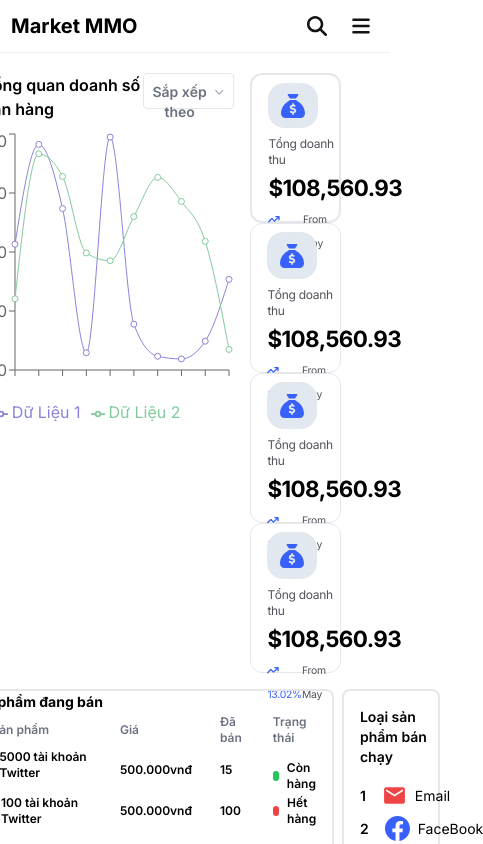
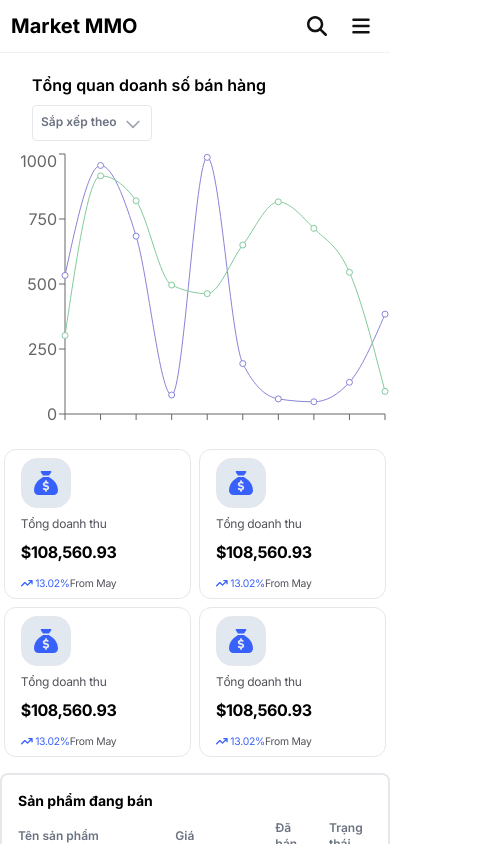
Before and after one commit to Leminhhieu06102311/marketmmo, a Next.js app: page /sellerboard in a window 390 px wide. Shown: the top 844 px of the page, 483 px wide, since content can reach past the window. Built offline with nearby package versions, Linux system fonts and the light colour scheme.

Commit message:
#21 - update responsive

```diff
--- a/app/sellerboard/page.tsx
+++ b/app/sellerboard/page.tsx
@@ -67,23 +67,23 @@ export default function DashboardSeller() {
   return (
     <div>
       <div className="lg:w-[calc(100%-220px)] lg:ml-[220px] lg:min-w-[1037px] flex  items-center flex-col h-full relative z-0 border-solid antialiased bg-[#00000] text-base overflow-overlay">
-        <main className="flex flex-1 relative lg:w-[81%] mt-5 md:w-full">
+        <main className="flex flex-1 relative lg:w-[81%] w-full mt-5 ">
           <div className="w-full">
             <div>
-              <div className="pb-4 min-h-full relative gap-x-4 flex">
-                <div className="w-3/5 bg-white ">
-                  <div className="flex justify-between mb-2">
+              <div className="pb-4 min-h-full relative gap-x-4 flex flex-wrap md:flex-nowrap">
+                <div className="md:w-3/5 w-full bg-white ">
+                  <div className="flex md:justify-between mb-2 flex-col md:flex-row">
                     <div
                       className="font-semibold ml-8"
                       onClick={regenerateData}
                     >
                       Tổng quan doanh số bán hàng{" "}
                     </div>
-                    <div className="">
+                    <div className="ml-8 md:ml-0 mt-2 md:mt-0 ">
                       <div>
                         <button
                           onClick={toggleMenu}
-                          className="inline-flex text-sm justify-center h-9 gap-x-1.5 rounded bg-white p-2 pb-3 pr-3 text-sm font-semibold text-gray-500  border hover:bg-gray-50"
+                          className="inline-flex md:text-sm text-xs justify-center h-9 gap-x-1.5 rounded bg-white p-2 pb-3 pr-3 text-sm font-semibold text-gray-500  border hover:bg-gray-50"
                         >
                           Sắp xếp theo
                           <svg
@@ -142,7 +142,6 @@ export default function DashboardSeller() {
                       <XAxis dataKey="ngày" name={getXAxisLabel(dataFormat)} />
                       <YAxis />
                       <Tooltip />
-                      <Legend />
                       <Line
                         type="monotone"
                         dataKey="value1"
@@ -158,15 +157,15 @@ export default function DashboardSeller() {
                     </LineChart>
                   </ResponsiveContainer>
                 </div>
-                <div className="w-2/5 flex flex-wrap gap-x-2">
-                  <div className="w-[48%] h-[150px] relative border-2 rounded-xl flex flex-col pl-4 pt-2 gap-y-2">
-                    <div className="text-primary border rounded-2xl w-[50px] flex justify-center h-[50px] items-center       bg-slate-200">
+                <div className="md:w-2/5 w-full flex flex-wrap gap-x-2 gap-y-2 justify-center ">
+                  <div className="w-[48%] h-[150px] relative border rounded-xl flex flex-col pl-4 pt-2 gap-y-2">
+                    <div className="text-primary border rounded-2xl w-[50px] flex justify-center h-[50px] items-center  bg-slate-200">
                       <FontAwesomeIcon icon={faSackDollar} size="xl" />
                     </div>
                     <div className="  text-zinc-600 text-xs font-normal font-['Product Sans'] tracking-tight">
                       Tổng doanh thu
                     </div>
-                    <div className=" text-black text-[22.40px] font-bold font-['Product Sans'] tracking-tight">
+                    <div className=" text-black  font-bold font-['Product Sans'] tracking-tight  lg:text-[22.40px] md:text-[18px]">
                       $108,560.93
                     </div>
                     <div className="w-full h-[13px]  flex">
@@ -186,7 +185,7 @@ export default function DashboardSeller() {
                     <div className="  text-zinc-600 text-xs font-normal font-['Product Sans'] tracking-tight">
                       Tổng doanh thu
                     </div>
-                    <div className=" text-black text-[22.40px] font-bold font-['Product Sans'] tracking-tight">
+                    <div className=" text-black font-bold font-['Product Sans'] tracking-tight lg:text-[22.40px] md:text-[18px]">
                       $108,560.93
                     </div>
                     <div className="w-full h-[13px]  flex">
@@ -206,7 +205,7 @@ export default function DashboardSeller() {
                     <div className="  text-zinc-600 text-xs font-normal font-['Product Sans'] tracking-tight">
                       Tổng doanh thu
                     </div>
-                    <div className=" text-black text-[22.40px] font-bold font-['Product Sans'] tracking-tight">
+                    <div className=" text-black font-bold font-['Product Sans'] tracking-tight  lg:text-[22.40px] md:text-[18px]">
                       $108,560.93
                     </div>
                     <div className="w-full h-[13px]  flex">
@@ -226,7 +225,7 @@ export default function DashboardSeller() {
                     <div className="  text-zinc-600 text-xs font-normal font-['Product Sans'] tracking-tight">
                       Tổng doanh thu
                     </div>
-                    <div className=" text-black text-[22.40px] font-bold font-['Product Sans'] tracking-tight">
+                    <div className=" text-black font-bold font-['Product Sans'] tracking-tight  lg:text-[22.40px] md:text-[18px]">
                       $108,560.93
                     </div>
                     <div className="w-full h-[13px]  flex">
@@ -241,8 +240,8 @@ export default function DashboardSeller() {
                   </div>
                 </div>
               </div>
-              <div className=" relative  flex gap-x-2 mb-2">
-                <div className="w-4/5 border-2 rounded-lg">
+              <div className=" relative  flex gap-x-2 mb-2 flex-wrap md:flex-nowrap">
+                <div className="md:w-4/5 w-full border-2 rounded-lg">
                   <table className="text-left border-collapse border-border-color pb-4 text-indent-0 w-full">
                     <colgroup>
                       <col className="max-w-[55%] min-w-[55%] w-[55%]" />
@@ -250,37 +249,37 @@ export default function DashboardSeller() {
                       <col className="max-w-[15%] min-w-[15%] w-[15%]" />
                       <col className="max-w-[15%] min-w-[15%] w-[15%]" />
                     </colgroup>
-                    <thead className="lg:h-[60px]">
+                    <thead className="lg:h-[60px] sm:h-[60px] border-b">
                       <tr>
-                        <th className="pl-4 text-sm">Sản phẩm đang bán </th>
+                        <th className="pl-4 pt-4 pb-2 text-sm">Sản phẩm đang bán </th>
                       </tr>
-                      <tr>
-                        <th className="font-semibold pl-4 pr-3 text-xs text-gray-500">
+                      <tr className="">
+                        <th className="font-semibold pl-4 pb-2 pr-3 text-xs text-gray-500">
                           Tên sản phẩm
                         </th>
-                        <th className="font-semibold pl-4 pr-3 text-xs text-gray-500">
+                        <th className="font-semibold pl-4 pb-2 pr-3 text-xs text-gray-500">
                           Giá
                         </th>
-                        <th className="font-semibold pl-4 pr-3 text-xs text-gray-500">
+                        <th className="font-semibold pl-4 pb-2 pr-3 text-xs text-gray-500">
                           Đã bán
                         </th>
-                        <th className="font-semibold pl-4 pr-3 text-xs text-gray-500">
+                        <th className="font-semibold pl-4 pb-2 pr-3 text-xs text-gray-500">
                           Trạng thái
                         </th>
                       </tr>
                     </thead>
-                    <tbody className="bg-white">
+                    <tbody className="bg-white ">
                       <tr className="lg:h-[40px]">
-                        <th className="font-semibold pl-4 flex gap-x-2 items-center pr-3 text-xs ">
+                        <th className="font-semibold pl-4 flex gap-x-2 items-center pr-3 pt-2 text-xs ">
                           <AiFillTwitterCircle className="text-[33px] text-primary" /> 5000 tài khoản Twitter
                         </th>
-                        <th className="font-semibold pl-4 pr-3 text-xs ">
+                        <th className="font-semibold pl-4 pr-3 text-xs pt-2">
                           500.000vnđ
                         </th>
-                        <th className="font-semibold pl-4 pr-3 text-xs ">
+                        <th className="font-semibold pl-4 pr-3 text-xs pt-2">
                           15
                         </th>
-                        <th className="font-semibold pl-4 pr-3 text-xs flex gap-x-2 items-center ">
+                        <th className="font-semibold pl-4 pr-3 text-xs flex gap-x-2 items-center pt-2 ">
                           <div className="flex gap-x-2 items-center">
                             <div className="w-2.5 h-2.5 bg-green-500 rounded-full" /> Còn hàng
                           </div>
@@ -306,7 +305,7 @@ export default function DashboardSeller() {
                   </table>
                 </div>
 
-                <div className="w-1/5 border-2 rounded-lg pl-4 pt-4 pb-4">
+                <div className="md:w-1/5 w-full mt-2 md:mt-0 border rounded-lg pl-4 pt-4 pb-4">
                   <div className="text-sm font-semibold pb-4">Loại sản phẩm bán chạy</div>
                   <div className="flex flex-col gap-y-2">
                     <div className="text-sm font-normal flex items-center gap-x-4">
```
